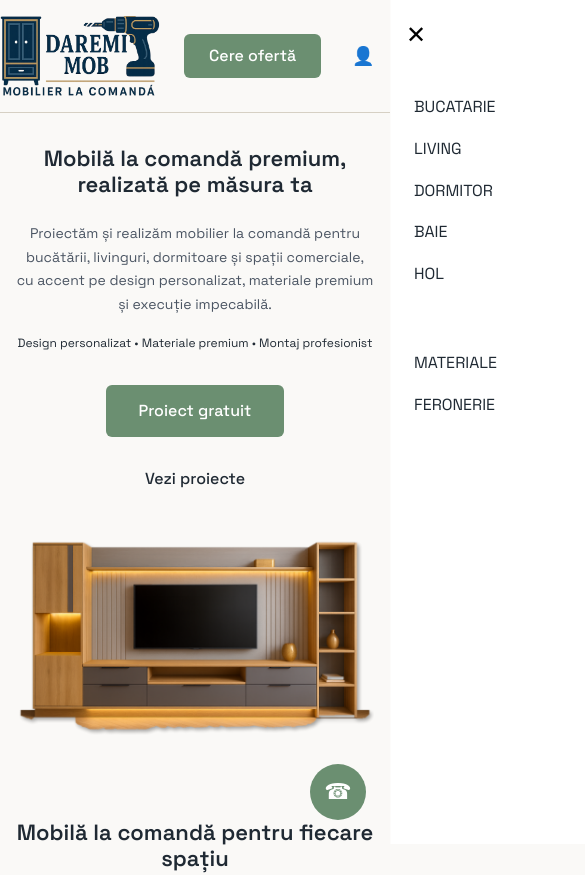
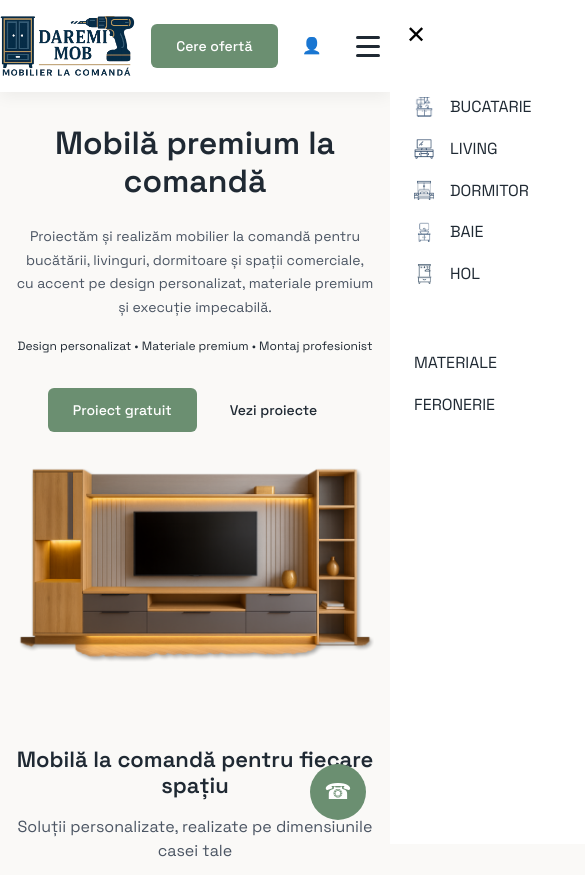
Before and after one commit to remus2023/daremi-website, a Next.js app: page / in a window 390 px wide. Shown: the top 875 px of the page, 585 px wide, since content can reach past the window. Built offline with nearby package versions, Linux system fonts and the light colour scheme.

Commit message:
feat(mobile-nav): responsive burger drawer with icons and adaptive width

```diff
--- a/src/components/home/HomeHero/HomeHero.tsx
+++ b/src/components/home/HomeHero/HomeHero.tsx
@@ -9,7 +9,7 @@ export default function HomeHero() {
           {/* CONTENT */}
           <div className="home-hero__content">
             <h1 className="home-hero__title">
-              Mobilă la comandă premium, realizată pe măsura ta
+              Mobilă premium la comandă
             </h1>
 
             <p className="home-hero__description">
--- a/src/components/home/HomeHero/_homeHero.scss
+++ b/src/components/home/HomeHero/_homeHero.scss
@@ -10,7 +10,7 @@
 .home-hero__grid {
     display: grid;
     grid-template-columns: 2fr 3fr;
-    gap: space(xl);
+    gap: space(lg);
     align-items: center;
 }
 
@@ -35,7 +35,7 @@
 
 .home-hero__actions {
     display: flex;
-    gap: space(sm);
+    gap: space(xs);
     flex-wrap: wrap;
 }
 
@@ -62,9 +62,13 @@
     .home-hero__description {
         font-size: font-size(sm);
     }
+
+    .home-hero__benefits {
+        font-size: font-size(xs);
+    }
 }
 
-@include media-max(md) {
+@include media-max(lg) {
     .home-hero {
         padding: space(lg) 0;
     }
@@ -81,7 +85,7 @@
 
     /* 🔽 FONT-SIZE ADAPTARE */
     .home-hero__title {
-        font-size: font-size(xl);
+        font-size: font-size(h3);
         line-height: 1.2;
     }
 
--- a/src/components/layout/Header/Header.tsx
+++ b/src/components/layout/Header/Header.tsx
@@ -1,6 +1,6 @@
 "use client";
 
-import { useEffect, useState } from "react";
+import { useEffect, useRef } from "react";
 import MainNav from "../MainNav/MainNav";
 
 /* UI atoms */
@@ -13,33 +13,42 @@ import MobileNav from "../MobileNav/MobileNav";
 import HeaderSearch from "../../ui/atoms/HeaderSearch";
 
 export default function Header() {
-  const [isSticky, setIsSticky] = useState(false);
+  const headerRef = useRef<HTMLElement | null>(null);
 
   useEffect(() => {
-    const handleScroll = () => {
-      setIsSticky(window.scrollY > 0);
+    if (!headerRef.current) return;
+
+    const updateHeight = () => {
+      document.documentElement.style.setProperty(
+        "--header-height",
+        `${headerRef.current!.offsetHeight}px`
+      );
     };
 
-    window.addEventListener("scroll", handleScroll, { passive: true });
-    return () => window.removeEventListener("scroll", handleScroll);
+    updateHeight();
+
+    const observer = new ResizeObserver(updateHeight);
+    observer.observe(headerRef.current);
+
+    return () => observer.disconnect();
   }, []);
 
   return (
-    <header className={`site-header ${isSticky ? "is-sticky" : ""}`}>
-      {/* TOP BAR */}
+    <>
+      <header
+        ref={headerRef}
+        className="site-header site-header--fixed"
+      >
         <div className="site-header__top">
           <div className="container site-header__top-inner">
-          {/* Logo */}
             <div className="site-header__brand">
               <Logo className="site-header__logo" />
             </div>
 
-          {/* Search */}
             <div className="site-header__search">
               <HeaderSearch />
             </div>
 
-          {/* Actions */}
             <div className="site-header__actions">
               <div className="site-header__phone">
                 <span className="site-header__phone-label">Comenzi:</span>
@@ -48,16 +57,13 @@ export default function Header() {
                 </a>
               </div>
 
-            {/* CTA */}
               <Button href="/cerere-oferta" className="site-header__cta">
                 Cere ofertă
               </Button>
             </div>
 
-          {/* UserIcon – MUTAT, independent */}
             <UserIcon isAuthenticated={false} />
 
-          {/* Burger – ULTIMUL ELEMENT */}
             <button
               type="button"
               className="site-header__burger"
@@ -72,7 +78,11 @@ export default function Header() {
         </div>
 
         <MainNav />
+
+      </header>
   <MobileNav />
-    </header>
+      {/* Spacer dinamic */}
+      <div className="site-header-spacer" />
+    </>
   );
 }
--- a/src/components/layout/Header/_header.scss
+++ b/src/components/layout/Header/_header.scss
@@ -1,46 +1,51 @@
 @use "../../../styles/abstracts" as *;
 
 /* =========================
-   HEADER (GLOBAL)
+   HEADER – FIXED + SPACER
 ========================= */
-.site-header {
-    position: sticky;
-    top: 0;
+
+:root {
+    --header-height: 0px;
+}
+
+.site-header--fixed {
+    position: fixed;
+    inset: 0 0 auto 0;
     z-index: 1000;
-    transition: background-color 0.22s ease, box-shadow 0.22s ease;
+    background-color: rgba($color-surface, 0.95);
+    backdrop-filter: blur(8px);
+    box-shadow: 0 4px 16px rgba(0, 0, 0, 0.06);
+}
 
-    &.is-sticky {
-        background-color: rgba($color-surface, 0.9);
-        backdrop-filter: blur(8px);
-        box-shadow: 0 4px 16px rgba(0, 0, 0, 0.06);
+.site-header-spacer {
+    height: var(--header-height);
+}
+
+/* =========================
+   TOP BAR
+========================= */
+
+.site-header__top {
+    //border-bottom: 1px solid $color-border;
+}
+
+.site-header__top-inner {
+    display: flex;
+    align-items: center;
+    justify-content: space-between;
+    gap: space(lg);
+    padding: space(sm) 0;
+}
+
+@include down(md) {
+    .site-header__top-inner {
+        gap: space(xs);
     }
 }
 
 /* =========================
-   HEADER TOP BAR
+   BRAND
 ========================= */
-.site-header__top {
-    background-color: transparent;
-    border-bottom: 1px solid $color-border;
-    transition: border-color 0.2s ease;
-
-    .site-header.is-sticky & {
-        border-bottom-color: transparent;
-    }
-}
-
-.site-header__top-inner {
-    display: flex;
-    justify-content: space-between;
-    align-items: center;
-    gap: space(lg);
-    padding: space(sm) 0;
-    transition: padding 0.22s ease;
-
-    .site-header.is-sticky & {
-        padding: space(xs) 0;
-    }
-}
 
 .site-header__brand {
     flex-shrink: 0;
@@ -56,6 +61,7 @@
 /* =========================
    SEARCH
 ========================= */
+
 .site-header__search {
     flex: 1;
 }
@@ -63,24 +69,23 @@
 /* =========================
    ACTIONS
 ========================= */
+
 .site-header__actions {
     display: flex;
     align-items: center;
     gap: space(md);
 }
 
-/* PHONE */
+/* =========================
+   PHONE (2 ROWS)
+========================= */
+
 .site-header__phone {
     display: flex;
     flex-direction: column;
     gap: space(xxs);
     font-size: font-size(xs);
     text-align: right;
-    transition: opacity 0.2s ease;
-
-    .site-header.is-sticky & {
-        opacity: 0.85;
-    }
 }
 
 .site-header__phone-label {
@@ -94,9 +99,17 @@
     text-decoration: none;
 }
 
+/* hide phone under md */
+@include media-max(md) {
+    .site-header__phone {
+        display: none;
+    }
+}
+
 /* =========================
-   CTA – CERERE OFERTĂ
+   CTA
 ========================= */
+
 .site-header__cta {
     display: inline-flex;
     align-items: center;
@@ -110,20 +123,17 @@
     color: $color-surface;
     text-decoration: none;
     border-radius: radius(md);
-    transition: background-color 0.2s ease, height 0.22s ease;
+    transition: background-color 0.2s ease;
 
     &:hover {
         background-color: $color-primary-hover;
     }
-
-    .site-header.is-sticky & {
-        height: 40px;
-    }
 }
 
 /* =========================
-   USER ICON (DROPDOWN)
+   USER ICON + DROPDOWN
 ========================= */
+
 .user-icon {
     position: relative;
 }
@@ -134,7 +144,6 @@
     justify-content: center;
     width: 36px;
     height: 36px;
-    font-size: font-size(lg);
     background: none;
     border: none;
     cursor: pointer;
@@ -176,24 +185,12 @@
     cursor: default;
 }
 
+/* =========================
+   BURGER (MOBILE)
+========================= */
 
-.site-header__phone {
-    display: none;
-
-    @include media(md) {
-        display: flex;
-    }
-}
-
-/* =========================
-   BURGER (MOBILE NAV TRIGGER)
-   - icon only (3 lines)
-   - visible ONLY sub md
-========================= */
 .site-header__burger {
     display: none;
-    flex-shrink: 0;
-
     width: 44px;
     height: 44px;
     padding: 10px;
@@ -214,52 +211,14 @@
     }
 }
 
-@include media-max(sm) {
+@include media-max(md) {
     .site-header__burger {
         display: flex;
         flex-direction: column;
         justify-content: center;
     }
-}
 
-@include media(sm) {
-    .site-header__burger {
+    .site-header__search {
         display: none;
     }
 }
-
-/* ======================================================
-   ADD: RESPONSIVE IN TREPTE – HEADER
-   (DOAR ADĂUGIRI)
-====================================================== */
-
-/* ---------- MD (tablet) ---------- */
-@include down(md) {
-
-    /* compactăm, nu ascundem */
-    .site-header__top-inner {
-        gap: space(md);
-    }
-
-
-
-    /* search mai îngust */
-    .site-header__search {
-        max-width: 280px;
-    }
-
-    .site-header__phone {
-        display: none;
-    }
-}
-
-/* ---------- SM+ (large phones / small tablets) ---------- */
-@include down(md) {
-
-    /* search dispare (prea greu vizual) */
-    .site-header__search {
-        display: none;
-    }
-
-
-}
--- a/src/components/layout/MobileNav/MobileNav.tsx
+++ b/src/components/layout/MobileNav/MobileNav.tsx
@@ -2,6 +2,8 @@
 
 import { useEffect, useState } from "react";
 import Link from "next/link";
+import Image from "next/image";
+
 import { furnitureCategories } from "@/config/furniture-categories.config";
 import { supportCategories } from "@/config/support-categories.config";
 
@@ -45,8 +47,15 @@ export default function MobileNav() {
               <Link
                 href={`/mobila-la-comanda/${c.slug}`}
                 onClick={() => setOpen(false)}
+                className="mobile-nav__link"
               >
-                {c.name}
+                <Image
+                  src={c.image.src_menu}
+                  alt={c.name}
+                  width={20}
+                  height={20}
+                />
+                <span>{c.name}</span>
               </Link>
             </li>
           ))}
@@ -55,8 +64,12 @@ export default function MobileNav() {
         <ul className="mobile-nav__list">
           {supportCategories.map((c) => (
             <li key={c.id}>
-              <Link href="#" onClick={() => setOpen(false)}>
-                {c.name}
+              <Link
+                href="#"
+                onClick={() => setOpen(false)}
+                className="mobile-nav__link"
+              >
+                <span>{c.name}</span>
               </Link>
             </li>
           ))}
--- a/src/components/layout/MobileNav/_mobileNav.scss
+++ b/src/components/layout/MobileNav/_mobileNav.scss
@@ -1,5 +1,6 @@
 @use "@/styles/abstracts" as *;
 
+/* ascuns pe desktop */
 @include media(md) {
 
     .mobile-nav__overlay,
@@ -29,27 +30,35 @@
     position: fixed;
     top: 0;
     right: 0;
-    width: 85%;
-    max-width: 360px;
+
+    /* 🔑 CHEIA: lățime adaptivă */
+    width: max-content;
+    min-width: 260px;
+    max-width: 90vw;
+
     height: 100vh;
     background: $color-surface;
+
     transform: translateX(100%);
     transition: transform 0.25s ease;
     z-index: 1100;
+}
 
-    &.is-open {
+.mobile-nav__drawer.is-open {
     transform: translateX(0);
 }
-}
 
+/* CLOSE */
 .mobile-nav__close {
     background: none;
     border: none;
     font-size: 24px;
     padding: space(sm);
     cursor: pointer;
+    align-self: flex-end;
 }
 
+/* LIST */
 .mobile-nav__list {
     list-style: none;
     padding: space(md);
@@ -57,11 +66,20 @@
 
     li {
         margin-bottom: space(sm);
+    }
+}
 
-        a {
+/* LINK CU ICON */
+.mobile-nav__link {
+    display: flex;
+    align-items: center;
+    gap: space(sm);
     text-decoration: none;
     color: $color-text;
     font-size: font-size(md);
+    white-space: nowrap;
+
+    img {
+        flex-shrink: 0;
     }
 }
-}
--- a/src/components/ui/atoms/Button/_button.scss
+++ b/src/components/ui/atoms/Button/_button.scss
@@ -1,4 +1,4 @@
-@use '../../../../styles/abstracts' as *;
+@use "../../../../styles/abstracts" as *;
 
 /* =====================================
    BUTTON – BASE
@@ -14,31 +14,12 @@
     border-radius: radius(md);
     border: 1px solid transparent;
     font-family: $font-family-base;
-    font-size: font-size(base);
-    font-weight: weight(medium);
+    font-size: font-size(sm);
+    font-weight: 500;
     line-height: 1;
+    cursor: pointer;
+    white-space: nowrap;
     text-decoration: none;
-    cursor: pointer;
-    user-select: none;
-
-    // default hover/active visual feedback
-    &:hover {
-        background-color: $color-bg-soft;
-    }
-
-    &:active {
-        background-color: $color-bg-soft;
-    }
-
-    transition: background-color 0.2s ease,
-    color 0.2s ease,
-    border-color 0.2s ease,
-    box-shadow 0.2s ease;
-
-    &:focus-visible {
-        outline: none;
-        box-shadow: 0 0 0 3px $color-primary-soft;
-    }
 
     &--full {
         width: 100%;
@@ -61,19 +42,15 @@
     &:hover {
         background-color: $color-primary-hover;
     }
-
-    &:active {
-        background-color: $color-primary-active;
-    }
 }
 
 .btn--secondary {
     background-color: transparent;
-    color: $color-primary;
-    border-color: $color-primary;
+    border-color: $color-border;
+    color: $color-text;
 
     &:hover {
-        background-color: $color-primary-soft;
+        background-color: $color-bg-soft;
     }
 }
 
@@ -87,18 +64,19 @@
 }
 
 /* =====================================
-   SIZES
+   SIZES – DESKTOP (DEFAULT)
 ===================================== */
 
 .btn--sm {
     height: 36px;
     padding-inline: space(sm);
-    font-size: font-size(sm);
+    font-size: font-size(xs);
 }
 
 .btn--md {
     height: 44px;
     padding-inline: space(md);
+    font-size: font-size(sm);
 }
 
 .btn--lg {
@@ -106,3 +84,17 @@
     padding-inline: space(lg);
     font-size: font-size(md);
 }
+
+/* =====================================
+   RESPONSIVE ADJUSTMENT
+   DOAR pentru LG, sub md
+===================================== */
+
+@include media-max(lg) {
+    .btn--lg {
+        height: 44px; // mai compact
+        padding-inline: space(md); // mai puțin aer
+        font-size: font-size(sm); // text mai lizibil pe mobil
+        gap: space(xs); // icon + text mai strâns
+    }
+}
--- a/src/components/ui/atoms/Logo.tsx
+++ b/src/components/ui/atoms/Logo.tsx
@@ -8,7 +8,7 @@ type LogoProps = {
 export default function Logo({ className }: LogoProps) {
   return (
     <Link href="/" className={className}>
-      <Image src="/images/logo-daremi.png" alt="Daremi" width={160} height={80} priority />
+      <Image src="/images/logo-daremi.png" alt="Daremi" width={135} height={60} priority />
     </Link>
   );
 }
--- a/src/styles/base/_globals.scss
+++ b/src/styles/base/_globals.scss
@@ -49,3 +49,8 @@ html {
 body {
   overscroll-behavior-x: none;
 }
+
+html,
+body {
+  overflow-x: hidden;
+}
```
Also changed, not shown: src/components/layout/MainNav/_mainNav.scss (+9 -5 lines), src/styles/abstracts/_breakpoints.scss (+8 -46 lines), src/styles/abstracts/_mixins.scss (+4 -13 lines). Lines whose indentation alone changed are shown as unchanged.
